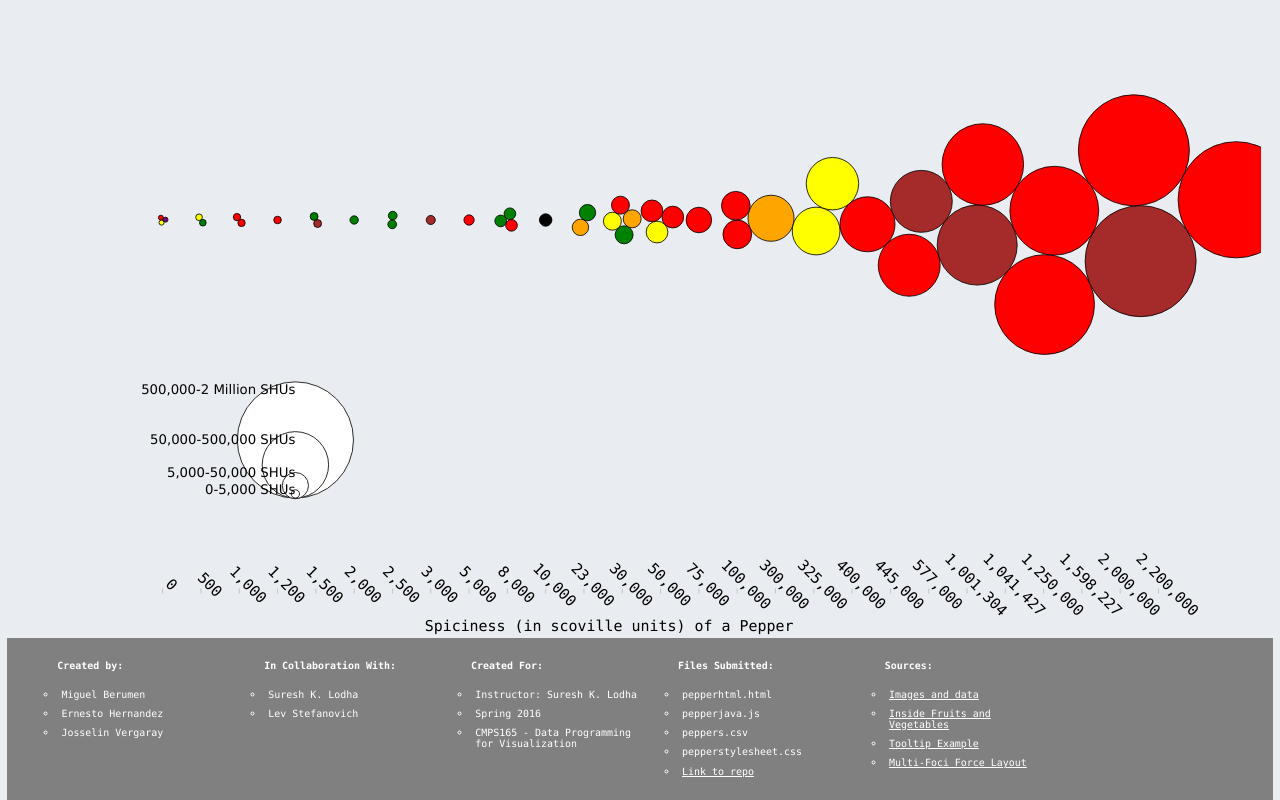
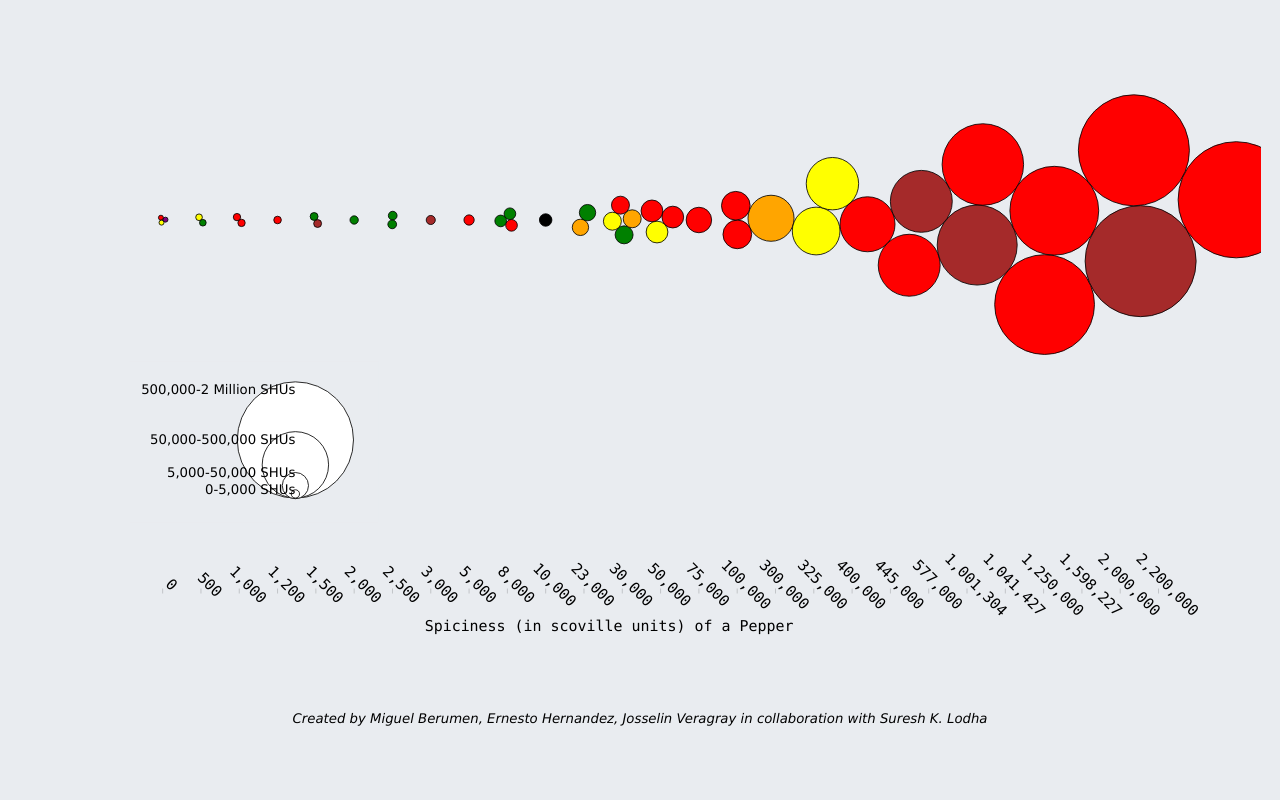
Before and after one commit to JavierJuanillo13/CMPS165_Spring2016_FinalProjects, a plain HTML site: page projects/hotpeppers/pepperhtml.html in a window 1280 px wide. Shown: the part 365-1165 px from the top of the page. After the commit the page ends 1091 px from the top, so only its background shows below. Drawn offline with nearby package versions, Linux system fonts and the light colour scheme.

Commit message:
Update pepperhtml.html

```diff
--- a/projects/hotpeppers/pepperhtml.html
+++ b/projects/hotpeppers/pepperhtml.html
@@ -27,7 +27,14 @@
         </p>
         <div id="container"><center></center></div>
         <script src = "pepperjava.js"></script>
-        <footer style="text-align:left">
+
+        <br>
+        <br>
+        <br>
+        <br>
+        <br>
+        <p><em><center>Created by Miguel Berumen, Ernesto Hernandez, Josselin Veragray in collaboration with Suresh K. Lodha</center></em></p>
+        <!--<footer style="text-align:left">
           <span class="footer_wrapper">
               <nav>
                   <ul>
@@ -81,7 +88,7 @@
                       </ul>
               </nav>
           </span>
-      </footer>
+      </footer>-->
 
     </body>
 </html>
```
